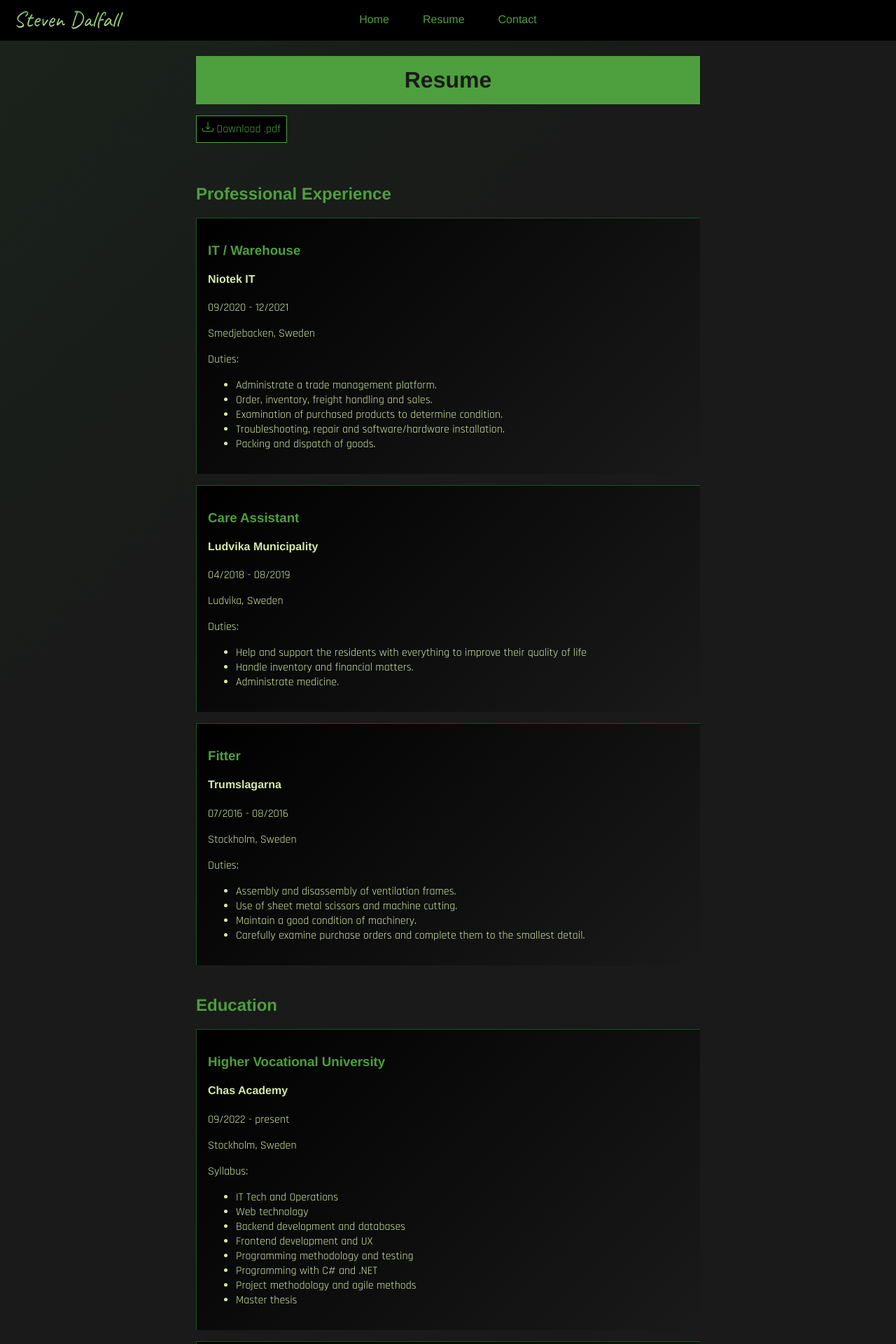
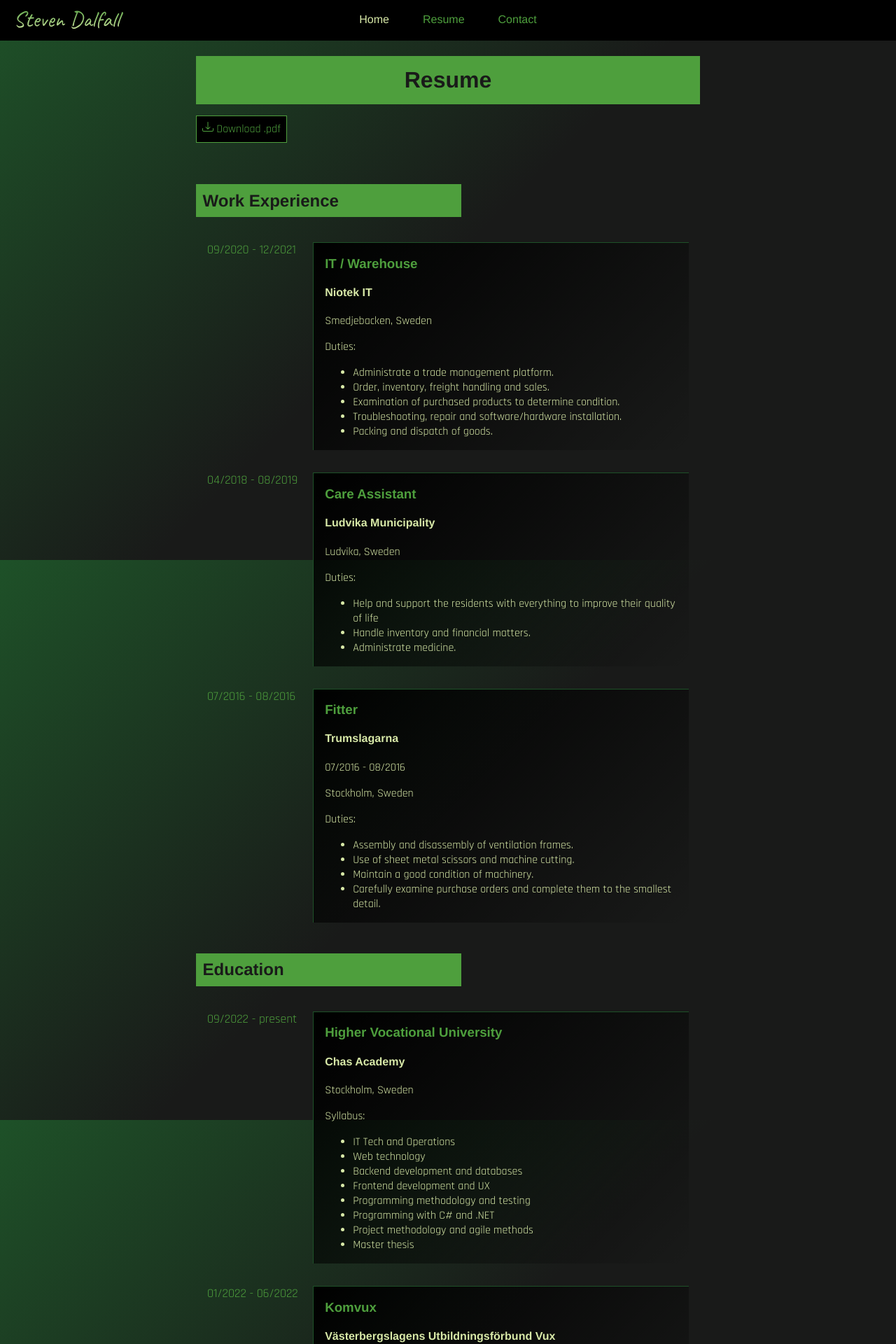
Before and after one commit to lordstimpa/Portfolio, a React (Vite) app: page /resume in a window 1280 px wide. Shown: the top 1920 px of the page at 70% size. Built offline with nearby package versions, Linux system fonts and the light colour scheme; no server answers.

Commit message:
Adapt layout and design to desktop/mobile

```diff
--- a/src/App.jsx
+++ b/src/App.jsx
@@ -24,6 +24,9 @@ const Body = styled.div`
       rgb(25, 26, 25) 51%,
       rgb(30, 81, 40) 100%
     );
+    background-repeat: no-repeat;
+    background-attachment: fixed;
+    background-position: center;
     -webkit-animation: AnimateBG 20s ease infinite;
     animation: AnimateBG 20s ease infinite;
 
--- a/src/components/Resume.jsx
+++ b/src/components/Resume.jsx
@@ -9,15 +9,6 @@ const Body = styled.div`
     min-height: 100vh;
   }
 
-  & h2,
-  h3 {
-    color: rgb(78, 159, 61);
-  }
-
-  & .Child1 {
-    width: 90%;
-    margin-top: 5em;
-
   & h1 {
     font-size: 2em;
     padding: 0.5em;
@@ -26,6 +17,21 @@ const Body = styled.div`
     color: rgb(25, 26, 25);
     background-color: rgb(78, 159, 61);
   }
+
+  & h2 {
+    color: rgb(25, 26, 25);
+    background-color: rgb(78, 159, 61);
+    padding: 0.4em;
+    width: 50%;
+  }
+
+  & h3 {
+    color: rgb(78, 159, 61);
+  }
+
+  & .Child1 {
+    width: 90%;
+    margin-top: 5em;
   }
 
   & .Child2 {
@@ -51,6 +57,7 @@ const Body = styled.div`
           color: rgb(25, 26, 25);
           cursor: pointer;
         }
+
         :focus {
           box-shadow: 0 0 25px 1px rgba(78, 159, 61, 0.5);
           background: rgb(78, 159, 61);
@@ -67,14 +74,32 @@ const Body = styled.div`
   }
 
   & .Grandchild {
+    display: flex;
+    flex-direction: row;
+    padding: 1em;
+
+    & .DateCont {
+      width: 30%;
+
+      & .Date1 {
+        color: rgb(78, 159, 61);
+        width: fit-content;
+        font-size: 1.1em;
+        margin: 0;
+      }
+    }
+
+    & .Description {
+      width: 100%;
+      padding: 0 1em;
       border-top: 1px solid rgb(30, 81, 40);
       border-left: 1px solid rgb(30, 81, 40);
       background: linear-gradient(-45deg, rgba(25, 26, 25, 0), rgb(0, 0, 0));
-    margin: 1em 0;
-    padding: 1em;
+    }
   }
 
   & .Lang {
+    padding: 1em;
     display: flex;
     justify-content: space-between;
 
@@ -83,7 +108,6 @@ const Body = styled.div`
       border-left: 1px solid rgb(30, 81, 40);
       background: linear-gradient(-45deg, rgba(25, 26, 25, 0), rgb(0, 0, 0));
       text-align: center;
-      margin-top: 1em;
       padding: 0.5em;
       width: 25%;
     }
@@ -94,12 +118,38 @@ const Body = styled.div`
   }
 
   @media only screen and (min-width: 800px) {
-    .Parent {
     .Child1,
     .Child2,
     .Child3 {
       width: 720px;
     }
+
+    .Date2 {
+      display: none;
+    }
+  }
+
+  @media only screen and (max-width: 800px) {
+    .DateCont {
+      display: none;
+      width: 0;
+    }
+
+    .Description {
+      width: 100%;
+    }
+
+    h2 {
+      width: fit-content;
+    }
+
+    .Grandchild {
+      padding: 1em 0;
+    }
+
+    .Lang {
+      padding-left: 0;
+      padding-right: 0;
     }
   }
 `;
@@ -119,42 +169,61 @@ const Resume = () => {
           </div>
         </div>
         <div className="Child3">
-          <h2>Professional Experience</h2>
+          <h2>Work Experience</h2>
+
           <div className="Grandchild">
+            <div className="DateCont">
+              <p className="Date1">09/2020 - 12/2021</p>
+            </div>
+            <div className="Description">
               <h3>IT / Warehouse</h3>
               <h4>Niotek IT</h4>
-            <p>09/2020 - 12/2021</p>
+              <p className="Date2">09/2020 - 12/2021</p>
               <p>Smedjebacken, Sweden</p>
               <p>Duties:</p>
               <ul>
                 <li>Administrate a trade management platform.</li>
                 <li>Order, inventory, freight handling and sales.</li>
-              <li>Examination of purchased products to determine condition.</li>
+                <li>
+                  Examination of purchased products to determine condition.
+                </li>
                 <li>
                   Troubleshooting, repair and software/hardware installation.
                 </li>
                 <li>Packing and dispatch of goods.</li>
               </ul>
             </div>
+          </div>
+
           <div className="Grandchild">
+            <div className="DateCont">
+              <p className="Date1">04/2018 - 08/2019</p>
+            </div>
+            <div className="Description">
               <h3>Care Assistant</h3>
               <h4>Ludvika Municipality</h4>
-            <p>04/2018 - 08/2019</p>
+              <p className="Date2">04/2018 - 08/2019</p>
               <p>Ludvika, Sweden</p>
               <p>Duties:</p>
               <ul>
                 <li>
-                Help and support the residents with everything to improve their
-                quality of life
+                  Help and support the residents with everything to improve
+                  their quality of life
                 </li>
                 <li>Handle inventory and financial matters.</li>
                 <li>Administrate medicine.</li>
               </ul>
             </div>
+          </div>
+
           <div className="Grandchild">
+            <div className="DateCont">
+              <p className="Date1">07/2016 - 08/2016</p>
+            </div>
+            <div className="Description">
               <h3>Fitter</h3>
               <h4>Trumslagarna</h4>
-            <p>07/2016 - 08/2016</p>
+              <p className="Dat2">07/2016 - 08/2016</p>
               <p>Stockholm, Sweden</p>
               <p>Duties:</p>
               <ul>
@@ -168,12 +237,19 @@ const Resume = () => {
               </ul>
             </div>
           </div>
+        </div>
+
         <div className="Child2">
           <h2>Education</h2>
+
           <div className="Grandchild">
+            <div className="DateCont">
+              <p className="Date1">09/2022 - present</p>
+            </div>
+            <div className="Description">
               <h3>Higher Vocational University</h3>
               <h4>Chas Academy</h4>
-            <p>09/2022 - present</p>
+              <p className="Date2">09/2022 - present</p>
               <p>Stockholm, Sweden</p>
               <p>Syllabus:</p>
               <ul>
@@ -187,10 +263,16 @@ const Resume = () => {
                 <li>Master thesis</li>
               </ul>
             </div>
+          </div>
+
           <div className="Grandchild">
+            <div className="DateCont">
+              <p className="Date1">01/2022 - 06/2022</p>
+            </div>
+            <div className="Description">
               <h3>Komvux</h3>
               <h4>Västerbergslagens Utbildningsförbund Vux</h4>
-            <p>01/2022 - 06/2022</p>
+              <p className="Date2">01/2022 - 06/2022</p>
               <p>Ludvika, Sweden</p>
               <p>Syllabus:</p>
               <ul>
@@ -200,22 +282,33 @@ const Resume = () => {
                 <li>Graphic illustration</li>
               </ul>
             </div>
+          </div>
+
           <div className="Grandchild">
+            <div className="DateCont">
+              <p className="Date1">01/2016 - 06/2019</p>
+            </div>
+            <div className="Description">
               <h3>High School</h3>
               <h4>Västerbergslagens Utbildningsförbund</h4>
-            <p>01/2016 - 06/2019</p>
+              <p className="Date2">01/2016 - 06/2019</p>
               <p>Ludvika, Sweden</p>
               <p>Social science with a specialization in behavioral sceince.</p>
             </div>
           </div>
+        </div>
+
         <div className="Child2">
           <h2>Certificates</h2>
           <div className="Grandchild">
+            <div className="Description">
               <h3>Cambridge Advanced English Certificate</h3>
               <p>Issued: 04/2019</p>
               <p>Credential ID: 500/2598/3</p>
             </div>
           </div>
+        </div>
+
         <div className="Child2" id="LangContainer">
           <h2>Languages</h2>
           <div className="Lang">
@@ -223,10 +316,10 @@ const Resume = () => {
               <h3>Swedish</h3>
             </div>
             <div className="LangItem">
-              <h3>English</h3>
+              <h3>Finnish</h3>
             </div>
             <div className="LangItem">
-              <h3>Finnish</h3>
+              <h3>English</h3>
             </div>
           </div>
         </div>
--- a/src/components/TopNav.jsx
+++ b/src/components/TopNav.jsx
@@ -22,6 +22,10 @@ const Body = styled.div`
       color: rgb(216, 233, 168);
       transition: 0.2s;
     }
+
+    & .active {
+      color: rgb(216, 233, 168);
+    }
   }
 
   & .burgerLinks {
@@ -41,7 +45,7 @@ const Body = styled.div`
   }
 
   & .Link {
-    margin: 1.5em;
+    padding: 1.5em;
     text-align: left;
     color: rgb(78, 159, 61);
     text-decoration: none;
@@ -93,9 +97,15 @@ const Body = styled.div`
 
 const TopNav = () => {
   const [linkWidth, setLinkWidth] = useState(false);
+  const [activeLink, setActiveLink] = useState(1);
 
   const handleClick = () => {
     setLinkWidth(!linkWidth);
+  };
+
+  const activeLinkClick = (e) => {
+    const clickedLink = parseInt(e.target.id.replace("Link", ""));
+    setActiveLink(clickedLink);
   };
 
   return (
@@ -104,13 +114,28 @@ const TopNav = () => {
         <h2>Steven Dalfall</h2>
       </div>
       <div className="Links">
-        <Link to="/" className="Link">
+        <Link
+          to="/"
+          className={`Link ${activeLink === 1 ? "active" : ""}`}
+          id="Link1"
+          onClick={activeLinkClick}
+        >
           Home
         </Link>
-        <Link to="/resume" className="Link">
+        <Link
+          to="/resume"
+          className={`Link ${activeLink === 2 ? "active" : ""}`}
+          id="Link2"
+          onClick={activeLinkClick}
+        >
           Resume
         </Link>
-        <Link to="/contact" className="Link">
+        <Link
+          to="/contact"
+          className={`Link ${activeLink === 3 ? "active" : ""}`}
+          id="Link3"
+          onClick={activeLinkClick}
+        >
           Contact
         </Link>
       </div>
```
Lines whose indentation alone changed are shown as unchanged.
